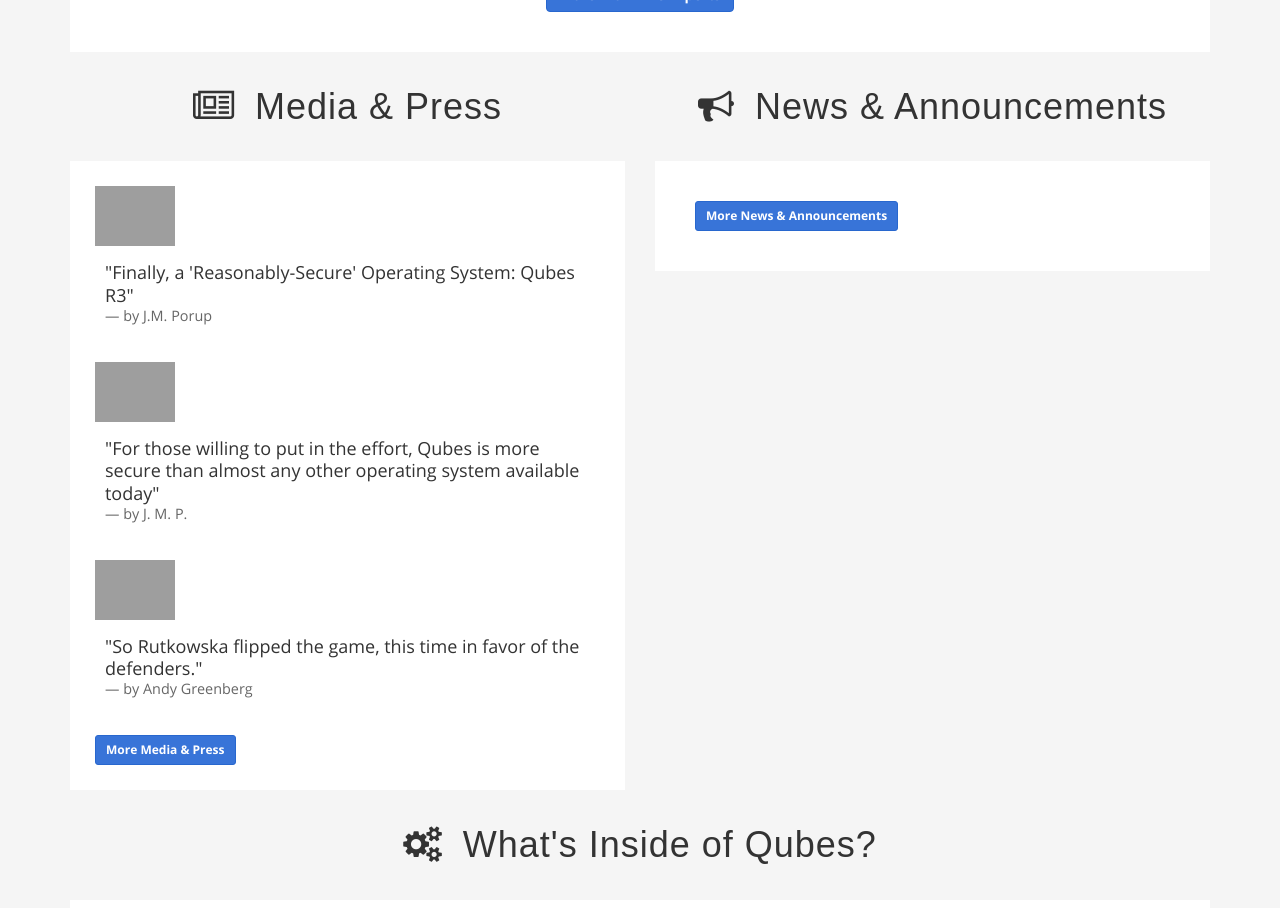
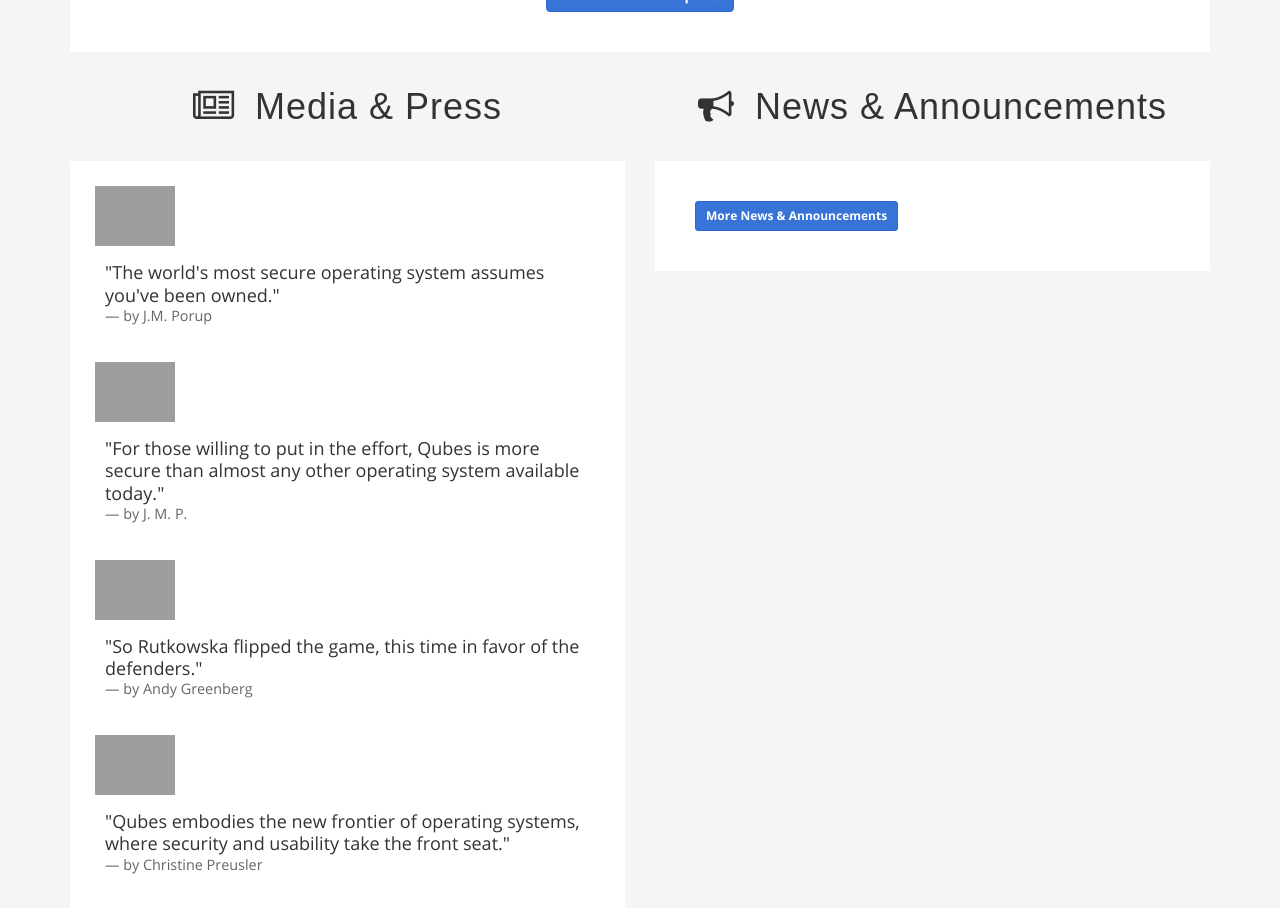
Before and after one commit to QubesOS/qubesos.github.io, a Jekyll site: the page built from pages/home.html, in a window 1280 px wide and 1400 px high, scrolled down 1113 px. Shown: the top 908 px of the window. Built offline with Jekyll 4.4.1, drawn with Linux system fonts in a browser that asks for light colours; some web fonts are replaced; some of the changed text lies outside the part shown; grey boxes are pictures that could not be loaded.

Commit message:
Update home page
- Add HostingAdvice quotation and article
- Update older quotations and article links
- Show more News posts
- Show more Research papers

```diff
--- a/pages/home.html
+++ b/pages/home.html
@@ -123,29 +123,38 @@ redirect_from:
     <h2 class="text-center outer-heading"><i class="fa fa-newspaper-o"></i> Media &amp; Press</h2>
     <div class="white-box">
       <div class="featured-quotes">
-          <a href="https://motherboard.vice.com/read/finally-a-reasonably-secure-operating-system-qubes-r3" target="_blank">
+          <a href="https://www.vice.com/en_us/article/kbz43x/finally-a-reasonably-secure-operating-system-qubes-r3" target="_blank">
             <img src="attachment/site/motherboard-logo.png" class="logo">
             <blockquote>
-              "Finally, a 'Reasonably-Secure' Operating System: Qubes R3"
+              "The world's most secure operating system assumes you've been owned."
               <footer>by J.M. Porup</footer>
             </blockquote>
           </a>
       </div>
       <div class="featured-quotes">
-          <a href="https://www.economist.com/blogs/babbage/2014/03/computer-security" target="_blank">
+          <a href="https://www.economist.com/babbage/2014/03/28/a-digital-fortress" target="_blank">
             <img src="attachment/site/the-economist-logo.png" class="logo">
             <blockquote>
-              "For those willing to put in the effort, Qubes is more secure than almost any other operating system available today"
+              "For those willing to put in the effort, Qubes is more secure than almost any other operating system available today."
               <footer>by J. M. P.</footer>
             </blockquote>
           </a>
       </div>
       <div class="featured-quotes">
-          <a href="https://www.wired.com/2014/11/protection-from-hackers" target="_blank">
+          <a href="https://www.wired.com/2014/11/protection-from-hackers/" target="_blank">
             <img src="attachment/site/wired-magazine-logo.png" class="logo">
             <blockquote>
               "So Rutkowska flipped the game, this time in favor of the defenders."
               <footer>by Andy Greenberg</footer>
+            </blockquote>
+          </a>
+      </div>
+      <div class="featured-quotes">
+          <a href="https://www.hostingadvice.com/blog/qubes-offers-security-by-compartmentalization/" target="_blank">
+            <img src="attachment/site/hosting-advice-logo.png" class="logo">
+            <blockquote>
+              "Qubes embodies the new frontier of operating systems, where security and usability take the front seat."
+              <footer>by Christine Preusler</footer>
             </blockquote>
           </a>
       </div>
@@ -156,7 +165,7 @@ redirect_from:
     <h2 class="text-center outer-heading"><i class="fa fa-bullhorn"></i> News &amp; Announcements</h2>
     <div class="white-box">
       <ul class="list-unstyled remove-bottom">
-        {% for post in site.posts limit:5 %}
+        {% for post in site.posts limit:7 %}
         <li class="list-links">
           <a class="black-link" href="{{ post.url }}">
             {{ post.title }}
@@ -217,10 +226,10 @@ redirect_from:
   <!-- Details: Awards / Follow -->
   <div class="row">
     <div class="col-lg-6 col-md-6 more-bottom">
-      <h3 class="text-center"><i class="fa fa-file-text"></i> Recent Research</h3>
+      <h3 class="text-center"><i class="fa fa-file-text"></i> Research</h3>
       <div class="white-box">
       <ul class="list-unstyled remove-bottom">
-        {% for research in site.data.research.papers limit:5 %}
+        {% for research in site.data.research.papers limit:6 %}
         <li class="list-links">
           <a class="black-link" href="{{research.url}}">
             {{research.title}}
```
